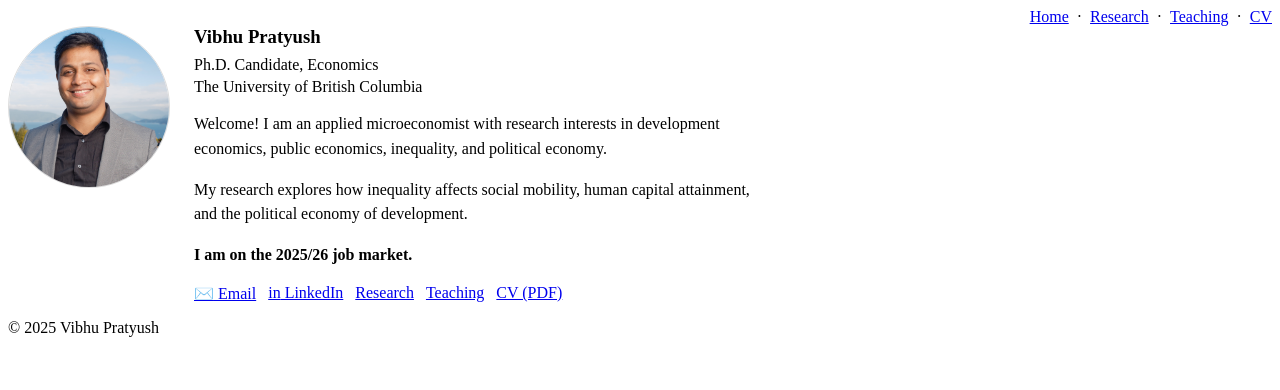
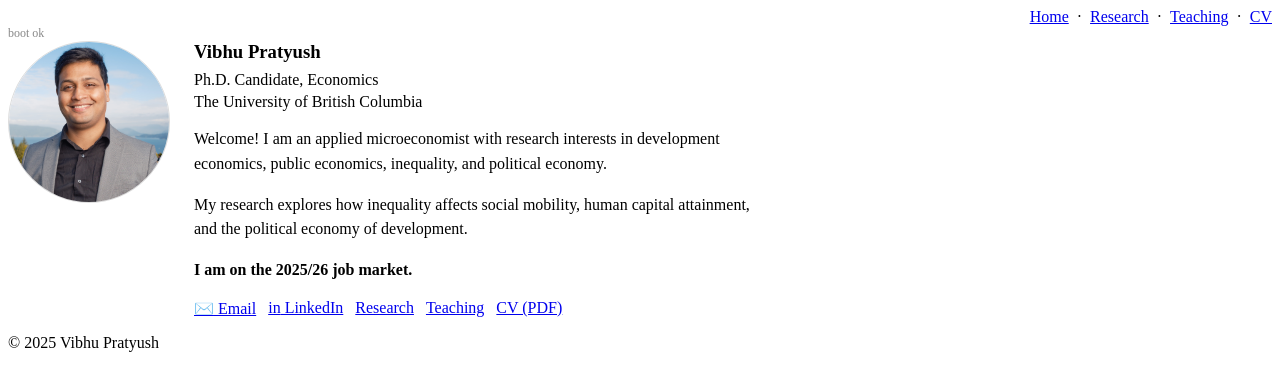
Before and after one commit to vibhupratyush/vibhupratyush.github.io, a React (Vite) app: page / in a window 1280 px wide. Shown: the top 390 px of the page. Built offline with nearby package versions, Linux system fonts and the light colour scheme.

Commit message:
Update App.jsx

```diff
--- a/src/App.jsx
+++ b/src/App.jsx
@@ -129,12 +129,13 @@ export default function App() {
       </header>
 
       <section id="content">
-        {route === "research" ? <Research /> : route === "teaching" ? <Teaching /> : <Home />}
+        <div style={{ color: '#888', fontSize: '12px' }}>boot ok</div>
+        {route === 'research' ? <Research /> : route === 'teaching' ? <Teaching /> : <Home />}
       </section>
 
-      <footer>
-        <p>© {new Date().getFullYear()} {PROFILE.name}</p>
-      </footer>
+<footer>
+  <p>© {new Date().getFullYear()} {PROFILE.name}</p>
+</footer>
     </div>
   );
 }
```
